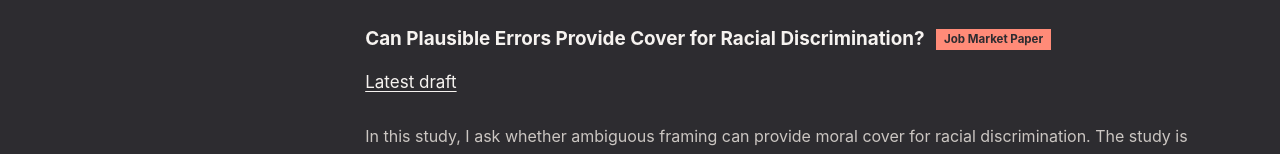
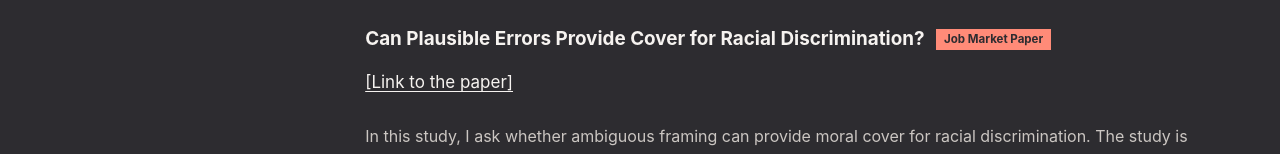
Before and after one commit to gayanebaghumyan/gayanebaghumyan.github.io, a plain HTML site: page index.html in a window 1280 px wide. Shown: the part 586-740 px from the top of the page. Drawn offline with Linux system fonts and the light colour scheme.

Commit message:
Match job market paper link label to other papers

```diff
--- a/index.html
+++ b/index.html
@@ -111,7 +111,7 @@
               <div class="paper-heading">
                 <h3>Can Plausible Errors Provide Cover for Racial Discrimination? <span class="jmp-badge">Job Market Paper</span></h3>
                 <div class="paper-links">
-                  <a href="papers/plausible-errors.pdf?v=92b6ce6ceaa4" target="_blank" rel="noopener" data-analytics-click="click-paper-jmp">Latest draft</a>
+                  <a href="papers/plausible-errors.pdf?v=92b6ce6ceaa4" target="_blank" rel="noopener" data-analytics-click="click-paper-jmp">[Link to the paper]</a>
                 </div>
               </div>
               <p class="abstract">In this study, I ask whether ambiguous framing can provide moral cover for racial discrimination. The study is motivated by the idea that discriminatory preferences may remain unexpressed when people cannot easily justify acting on them. Ambiguous framing can provide a plausible non-discriminatory explanation for biased behavior. I conducted a preregistered, incentivized experiment with 4,327 White U.S. participants who allocated real monetary bonuses to actual recipients. The experiment varied whether the ambiguously framed payoff option benefited a Black recipient or a White recipient. This design enables me to distinguish between a general tendency to avoid ambiguously framed options and the selective use of ambiguous framing as a justification for discrimination. On average, the results do not support the hypothesis that the framing provides moral cover for discrimination. Participants choose the ambiguously framed option more often when it benefits the Black recipient than when it benefits the White recipient — the opposite of what its selective use against Black recipients would predict. Overall, the evidence is more consistent with a general tendency to avoid ambiguously framed options than with the use of such framing as moral cover for racial discrimination.</p>
```
